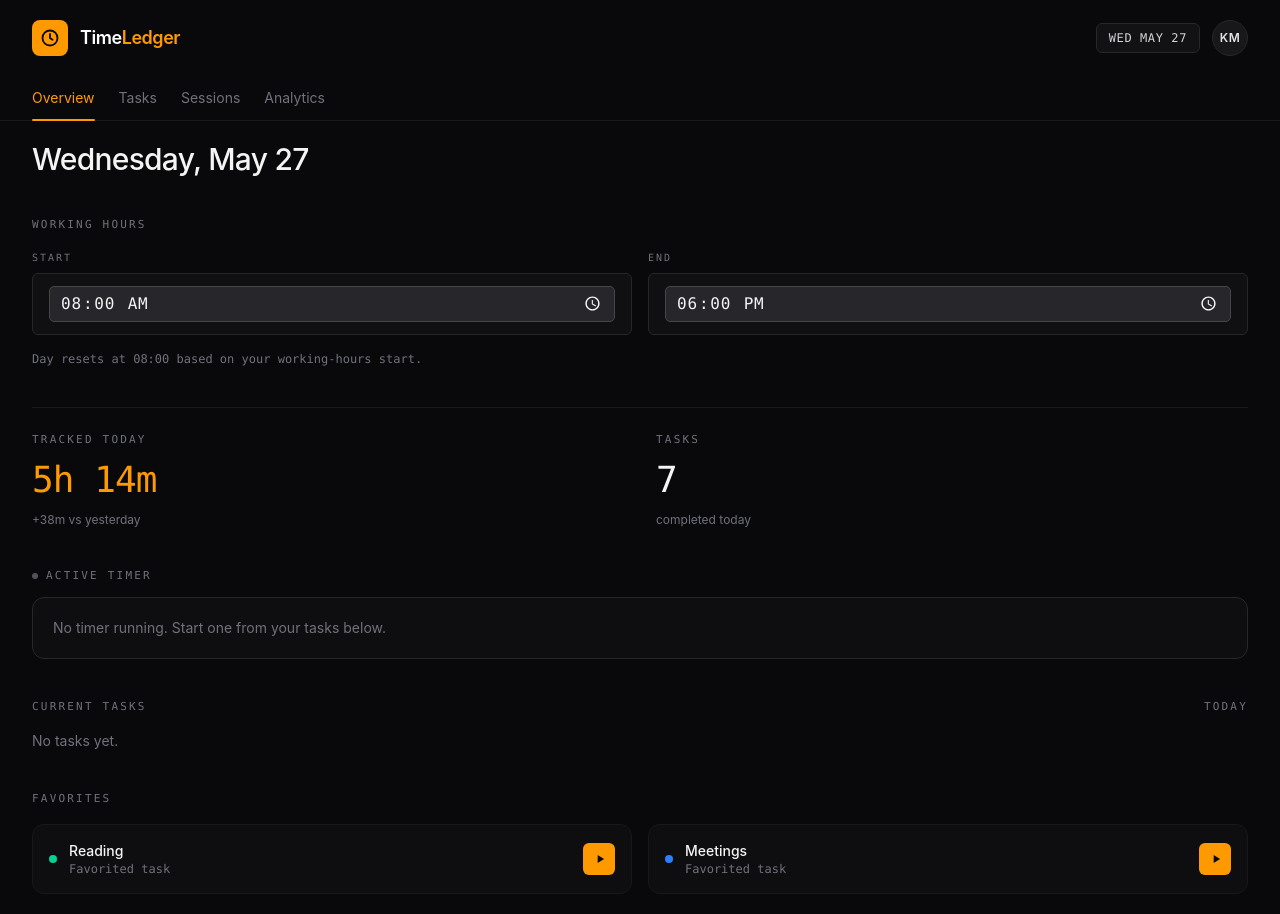
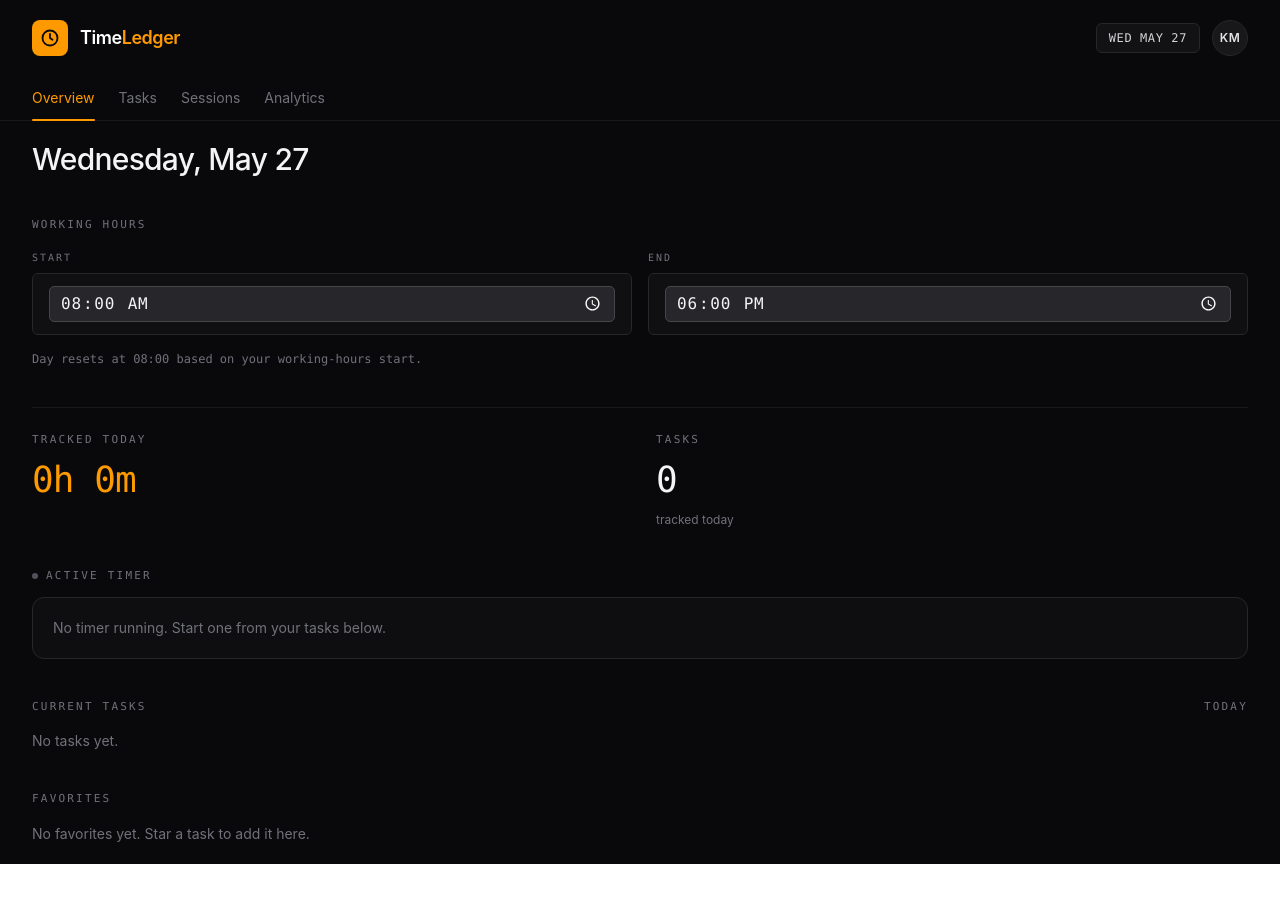
Before and after one commit to Joestarnova/jikan-time-ledger, a React (Vite) app in the folder client/: page / in a window 1280 px wide. After the commit the page ends 864 px from the top, so only its background shows below. Built offline with nearby package versions, Linux system fonts and the light colour scheme.

Commit message:
Implement favorites feature: update FavoritesSection, AddTask, TaskList, and TasksPage components to support task favorites functionality

```diff
--- a/client/src/features/components/overview/FavoritesSection.tsx
+++ b/client/src/features/components/overview/FavoritesSection.tsx
@@ -1,34 +1,37 @@
 import SectionLabel from "../../../components/ui/SectionLabel";
+import type { Task } from "../../../types";
+import { useTasks } from "../../../context/tasks";
+import { useActiveSession } from "../../../context/activeSession";
 
-type Favorite = {
-  name: string;
-  color: string;
-};
-
-const favorites: Favorite[] = [
-  { name: "Reading", color: "bg-emerald-400" },
-  { name: "Meetings", color: "bg-blue-500" },
-];
+type FavoriteCardProps = {
+  task: Task;
+  onStart: () => void;
+  disabled: boolean;
+}
 
 function FavoriteCard({
-  name,
-  color,
+  task,
   onStart,
-}: Favorite & { onStart?: () => void }) {
+  disabled,
+}: FavoriteCardProps) {
   return (
     <div className="flex items-center justify-between rounded-xl border border-zinc-900 bg-zinc-900/40 p-4">
       <div className="flex items-center gap-3">
-        <span className={`h-2 w-2 rounded-full ${color}`} />
+        <span
+          className="h-2 w-2 rounded-full"
+          style={{ backgroundColor: task.taskColor }}
+        />
         <div>
-          <div className="text-sm font-medium text-zinc-100">{name}</div>
-          <div className="font-mono text-xs text-zinc-500">Favorited task</div>
+          <div className="text-sm font-medium text-zinc-100">{task.taskName}</div>
+          <div className="font-mono text-xs text-zinc-500">Favorite task</div>
         </div>
       </div>
       <button
         type="button"
         onClick={onStart}
-        aria-label={`Start ${name}`}
-        className="flex h-8 w-8 items-center justify-center rounded-md bg-amber-500 text-zinc-950 transition hover:bg-amber-400"
+        disabled={disabled}
+        aria-label={`Start ${task.taskName}`}
+        className="flex h-8 w-8 items-center justify-center rounded-md bg-amber-500 text-zinc-950 transition hover:bg-amber-400 disabled:opacity-30 disabled:hover:bg-amber-500"
       >
         <svg
           viewBox="0 0 24 24"
@@ -42,15 +45,31 @@ function FavoriteCard({
   );
 }
 
+
 export default function FavoritesSection() {
+  const { tasks } = useTasks();
+  const { start, activeSession } = useActiveSession();
+  const favorites = tasks.filter((task) => task.isFavorite);
+
   return (
     <section className="space-y-4">
       <SectionLabel>Favorites</SectionLabel>
-      <div className="grid grid-cols-1 gap-4 md:grid-cols-2">
-        {favorites.map((fav) => (
-          <FavoriteCard key={fav.name} {...fav} />
-        ))}
-      </div>
+      {favorites.length === 0 ? (
+        <p className="text-sm text-zinc-500">
+          No favorites yet. Star a task to add it here.
+        </p>
+      ) : (
+        <div className="grid grid-cols-1 gap-4 md:grid-cols-2">
+          {favorites.map((task) => (
+            <FavoriteCard
+              key={task.id}
+              task={task}
+              onStart={() => start(task.id)}
+              disabled={!!activeSession}
+            />
+          ))}
+        </div>
+      )}
     </section>
   );
 }
--- a/client/src/features/components/overview/StatsRow.tsx
+++ b/client/src/features/components/overview/StatsRow.tsx
@@ -1,9 +1,10 @@
 import SectionLabel from "../../../components/ui/SectionLabel";
+import { useSessions } from "../../../context/sessions";
 
 type Stat = {
   label: string;
   value: string;
-  caption: string;
+  caption?: string;
   accent?: boolean;
 };
 
@@ -19,21 +20,47 @@ function StatBlock({ label, value, caption, accent }: Stat) {
       >
         {value}
       </div>
-      <div className="text-xs text-zinc-500">{caption}</div>
+      {caption && <div className="text-xs text-zinc-500">{caption}</div>}
     </div>
   );
 }
 
 export default function StatsRow() {
+  const { sessions } = useSessions();
+
+  const isToday = (iso: string) => {
+    const d = new Date(iso);
+    const now = new Date();
+    return (
+      d.getFullYear() === now.getFullYear() &&
+      d.getMonth() === now.getMonth() &&
+      d.getDate() === now.getDate()
+    );
+  };
+
+  const todaysSessions = sessions.filter((s) => isToday(s.startedAt));
+
+  const totalSeconds = todaysSessions.reduce(
+    (sum, s) => sum + s.durationSeconds,
+    0
+  );
+
+  const formatDuration = (seconds: number) => {
+    const h = Math.floor(seconds / 3600);
+    const m = Math.floor((seconds % 3600) / 60);
+    return `${h}h ${m}m`;
+  };
+
+  const tasksTrackedToday = new Set(todaysSessions.map((s) => s.taskId)).size;
+
   return (
     <section className="grid grid-cols-1 gap-8 border-t border-zinc-900 pt-6 md:grid-cols-2">
+      <StatBlock label="Tracked Today" value={formatDuration(totalSeconds)} accent />
       <StatBlock
-        label="Tracked Today"
-        value="5h 14m"
-        caption="+38m vs yesterday"
-        accent
+        label="Tasks"
+        value={String(tasksTrackedToday)}
+        caption="tracked today"
       />
-      <StatBlock label="Tasks" value="7" caption="completed today" />
     </section>
   );
 }
--- a/client/src/features/components/tasks/AddTask.tsx
+++ b/client/src/features/components/tasks/AddTask.tsx
@@ -1,8 +1,8 @@
 import styles from "./tasks.module.css";
 import Modal from "../../../components/ui/modal/Modal";
 import { useState, type FormEvent } from "react";
+import type { Task } from "../../../types";
 
-type Task = { taskEmoji: string; taskName: string; taskColor: string; id: string };
 type AddTaskProps = {
   tasks: Task[];
   onAddTasks: (task: Task) => void;
@@ -30,7 +30,7 @@ export default function AddTask({ tasks, onAddTasks }: AddTaskProps) {
       return;
     }
 
-    const newTask = { taskEmoji, taskName, taskColor, id: crypto.randomUUID() };
+    const newTask = { taskEmoji, taskName, taskColor, id: crypto.randomUUID(), isFavorite: false };
 
     onAddTasks(newTask);
 
--- a/client/src/features/components/tasks/TaskList.tsx
+++ b/client/src/features/components/tasks/TaskList.tsx
@@ -1,33 +1,28 @@
 import styles from "./tasks.module.css";
-import { useState } from "react";
+import type { Task } from "../../../types";
 
-type Task = {
-  taskEmoji: string;
-  taskName: string;
-  taskColor: string;
-  id: string;
-};
 type TaskListProps = {
   tasks: Task[];
   onDeleteTask: (id: string) => void;
+  onToggleFavorite: (id: string) => void;
 };
 type TaskProps = {
   task: Task;
   onDeleteTask: (id: string) => void;
+  onToggleFavorite: (id: string) => void;
 };
 
-export default function TaskList({ tasks, onDeleteTask }: TaskListProps) {
+export default function TaskList({ tasks, onDeleteTask, onToggleFavorite }: TaskListProps) {
   return (
     <ul>
       {tasks.map((task) => (
-        <Task key={task.id} task={task} onDeleteTask={onDeleteTask} />
+        <Task key={task.id} task={task} onDeleteTask={onDeleteTask} onToggleFavorite={onToggleFavorite} />
       ))}
     </ul>
   );
 }
 
-function Task({ task, onDeleteTask }: TaskProps) {
-  const [isFav, setIsFav] = useState(false);
+function Task({ task, onDeleteTask, onToggleFavorite }: TaskProps) {
 
   return (
     <li>
@@ -39,12 +34,12 @@ function Task({ task, onDeleteTask }: TaskProps) {
           <div
             className={`${styles.fav} ${styles.childContainer}`}
             style={{
-              color: isFav ? "#f59e0b" : "#6b6b6b",
-              border: `1px solid ${isFav ? "#f59e0b" : "#6b6b6b"}`,
+              color: task.isFavorite ? "#f59e0b" : "#6b6b6b",
+              border: `1px solid ${task.isFavorite ? "#f59e0b" : "#6b6b6b"}`,
             }}
-            onClick={() => setIsFav((prev) => !prev)}
+            onClick={() => onToggleFavorite(task.id)}
           >
-            {isFav ? "★" : "☆"}
+            {task.isFavorite ? "★" : "☆"}
           </div>
           {task.taskName}
         </div>{" "}
--- a/client/src/features/pages/TasksPage.tsx
+++ b/client/src/features/pages/TasksPage.tsx
@@ -2,23 +2,35 @@ import Layout from "../../components/layout/Layout";
 import AddTask from "../components/tasks/AddTask";
 import TaskList from "../components/tasks/TaskList";
 import type { Task } from "../../types";
-import { useTasks } from '../../context/tasks'
+import { useTasks } from "../../context/tasks";
 
 export default function TasksPage() {
-  const {tasks, setTasks} = useTasks()
+  const { tasks, setTasks } = useTasks();
 
   const handleAddTasks = (task: Task) => {
-    setTasks((tasks) => [...tasks, task])
-  }
+    setTasks((tasks) => [...tasks, task]);
+  };
 
   const handleDeleteTask = (id: string) => {
     setTasks((tasks) => tasks.filter((task) => task.id !== id));
-  }
+  };
+
+  const handleToggleFavorite = (id: string) => {
+    setTasks((tasks) =>
+      tasks.map((task) =>
+        task.id === id ? { ...task, isFavorite: !task.isFavorite } : task,
+      ),
+    );
+  };
 
   return (
     <Layout>
-      <AddTask tasks={tasks} onAddTasks={handleAddTasks}/>
-      <TaskList tasks={tasks} onDeleteTask={handleDeleteTask} />
+      <AddTask tasks={tasks} onAddTasks={handleAddTasks} />
+      <TaskList
+        tasks={tasks}
+        onDeleteTask={handleDeleteTask}
+        onToggleFavorite={handleToggleFavorite}
+      />
     </Layout>
   );
 }
--- a/client/src/types/index.ts
+++ b/client/src/types/index.ts
@@ -1,2 +1,2 @@
-export  type Task = { taskEmoji: string; taskName: string; taskColor: string; id: string };
+export  type Task = { taskEmoji: string; taskName: string; taskColor: string; id: string; isFavorite: boolean };
 export type Session = { id: string; taskId: string; startedAt: string; durationSeconds: number };
```
